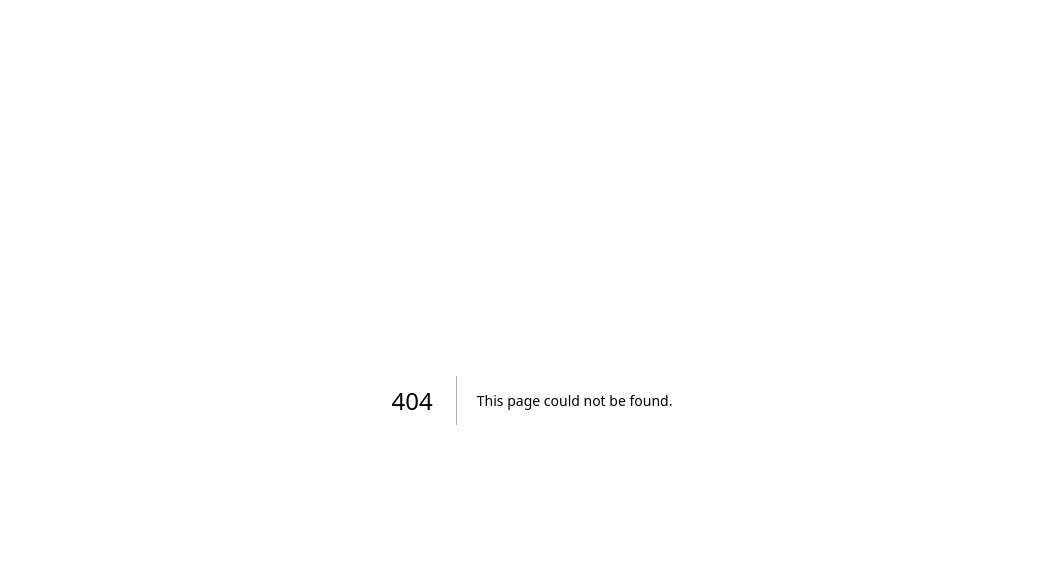
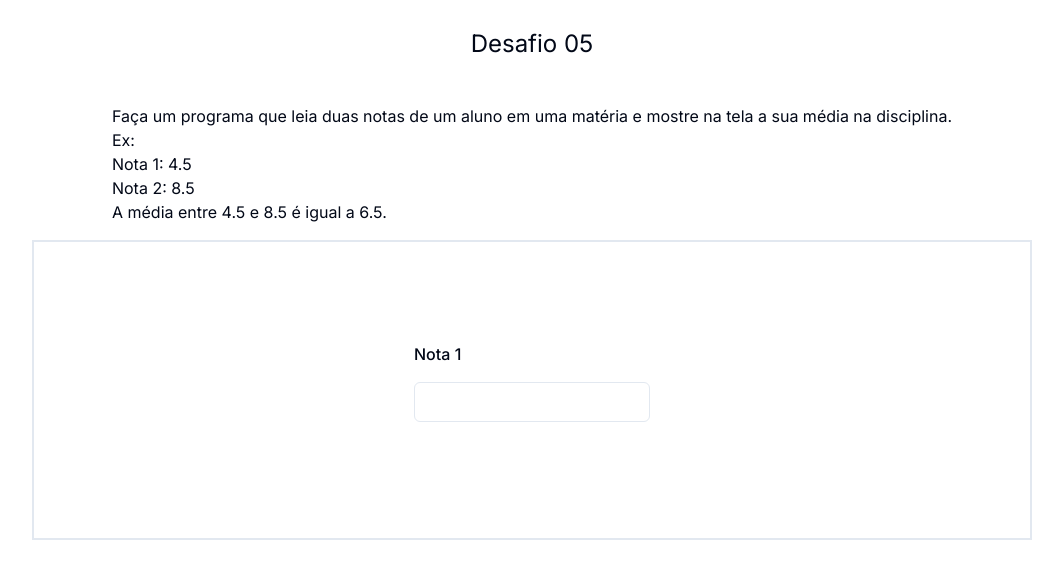
Before and after one commit to darioreisjr/desafiodelogicadeprogramacao, a Next.js app: page /desafio-5 in a window 1280 px wide. Before the commit this address had no page. Shown: the top 578 px of the page, without its empty margins (108-1171 px from the left). Built offline with nearby package versions, Linux system fonts and the light colour scheme.

Commit message:
feat: challenge 5 complete

```diff
--- a/src/app/(routes)/desafio-4/page.jsx
+++ b/src/app/(routes)/desafio-4/page.jsx
@@ -43,7 +43,6 @@ export default function Desafio4() {
             className="w-[300] max-w-[600px] mb-4 mt-4"
             type="number"
             min={0}
-            value={primeiroNumero}
             onChange={(e) => setPrimeiroNumero(Number(e.target.value))}
           />
           <Label className=" text-base">
@@ -53,7 +52,6 @@ export default function Desafio4() {
             className="w-[300] max-w-[600px] mb-4 mt-4"
             type="number"
             min={0}
-            value={segundoNumero}
             onChange={(e) => setSegundoNumero(Number(e.target.value))}
           />
           <Button type="submit" variant={"secondary"} size={"lg"} onClick={somar}>
--- /dev/null
+++ b/src/app/(routes)/desafio-5/page.jsx
@@ -0,0 +1,87 @@
+"use client"
+
+import { useState } from "react"
+
+import { Button } from "@/components/ui/button"
+import { Input } from "@/components/ui/input"
+import { Label } from "@/components/ui/label"
+import { RefreshCcw } from "lucide-react"
+
+export default function Desafio5() {
+  const [nota1, setNota1] = useState(0);
+  const [nota2, setNota2] = useState(0);
+  const [media, setMedia] = useState(0);
+
+  const calculateAverage = (event) => {
+    event.preventDefault();
+    const media = (nota1 + nota2) / 2
+    setMedia(media);
+  }
+
+  const refreshPage = () => {
+    window.location.reload()
+  };
+
+  return (
+    <div className="flex justify-center items-center flex-col">
+      <h1 className="text-2xl mt-7 mb-7">Desafio 05</h1>
+      <p className="text-base text-justify m-4">
+        Faça um programa que leia duas notas de um aluno em uma matéria e mostre na tela a sua média na disciplina.<br />
+        Ex: <br />
+        Nota 1: 4.5 <br />
+        Nota 2: 8.5 <br />
+        A média entre 4.5 e 8.5 é igual a 6.5.
+      </p>
+
+      <div
+        className="w-[320px] min-h-[300px] md:w-[600px] xl:w-[1000px] pt-3 pb-3 border-2 flex items-center justify-center"
+      >
+        <form>
+          <Label className=" text-base ">
+            Nota 1
+          </Label>
+          <Input
+            className="w-[300] max-w-[600px] mb-4 mt-4"
+            type="number"
+            min={0}
+            onChange={(event) => setNota1(Number(event.target.value))}
+          />
+
+          {nota1 ? (
+            <>
+              <Label className=" text-base">
+                Nota 2
+              </Label>
+              <Input
+                className="w-[300] max-w-[600px] mb-4 mt-4"
+                type="number"
+                min={0}
+                onChange={(event) => setNota2(Number(event.target.value))}
+              />
+            </>
+          ) : (
+            <></>
+          )}
+
+          {nota1 || nota2 ? (
+            <Button type="submit" variant={"default"} size={"lg"} onClick={calculateAverage}>
+              Calcular Média
+            </Button>
+          ) : (
+            <></>
+          )}
+          {media ? (
+            <div className="flex flex-col items-center justify-center gap-4">
+              <p className="md:text-2xl text-justify p-4">A média entre <span className="font-bold">{nota1}</span>  e <span className="font-bold">{nota2}</span> é igual a <span className="font-bold">{media}</span></p>
+              <Button variant={"outline"} size={"icon"} onClick={refreshPage}>
+                <RefreshCcw />
+              </Button>
+            </div>
+          ) : (
+            <></>
+          )}
+        </form>
+      </div>
+    </div>
+  )
+}
```
